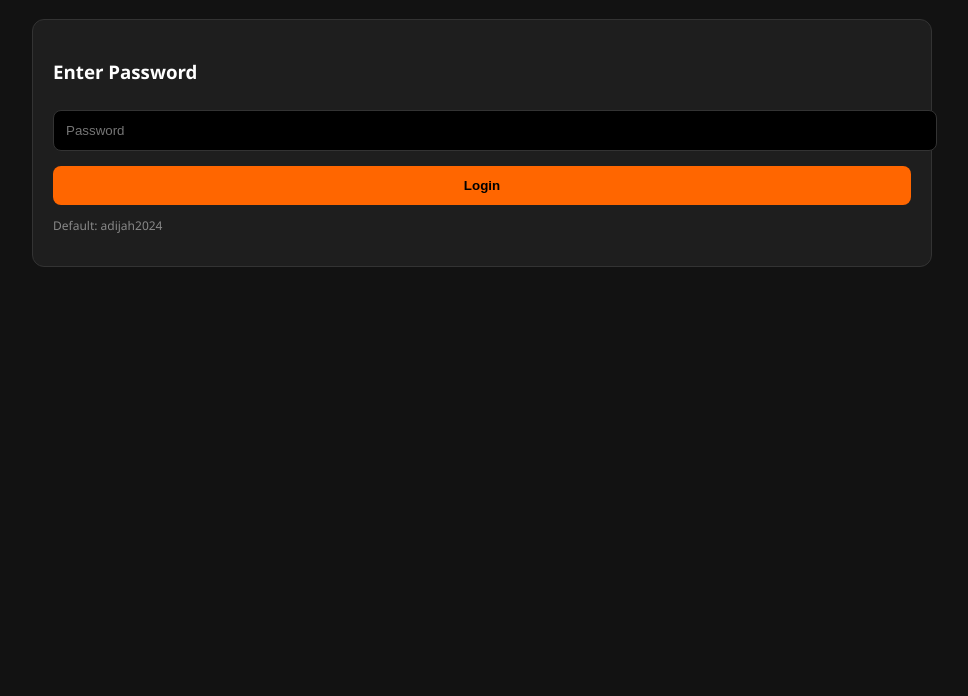
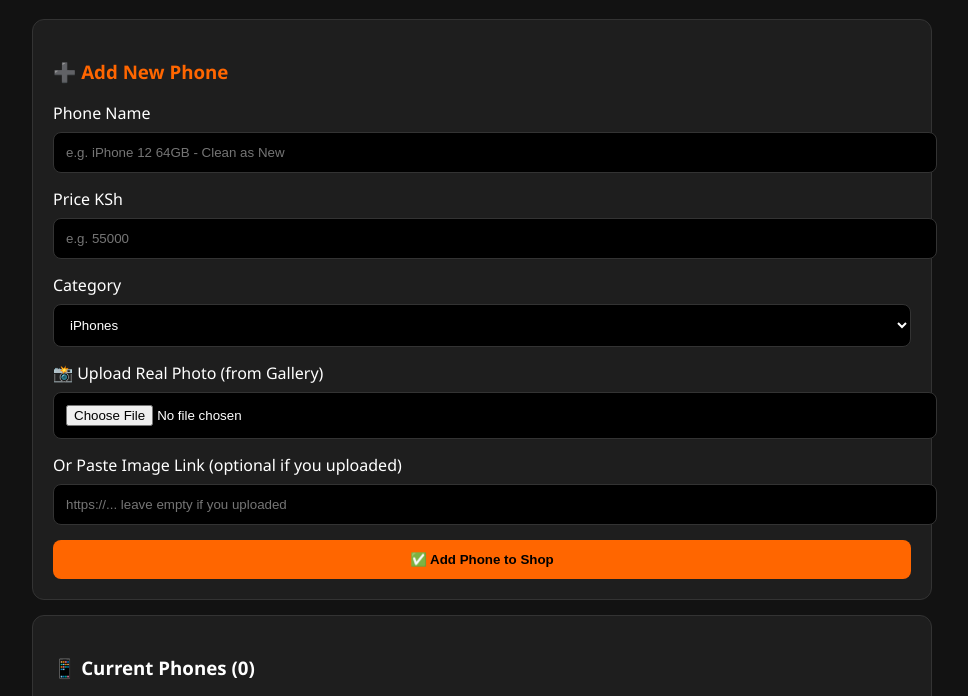
Before and after one commit to keymoney360/adijah-iphones, a website: page untitled/dist/admin.html in a window 1280 px wide. Both pictures are taken after a click on the button "Login". Shown: the part 87-783 px from the top of the page, without its empty margins (158-1126 px from the left). Drawn offline with Linux system fonts and the light colour scheme.

Commit message:
Enhance password check with variations and alerts
Updated password validation logic to allow variations and provide feedback.

```diff
--- a/untitled/dist/admin.html
+++ b/untitled/dist/admin.html
@@ -88,7 +88,16 @@ function previewFile(){
 }
 function getProducts(){let s=localStorage.getItem('adijah_products');return s?JSON.parse(s):[]; if(getProducts().length==0){saveProducts(DEFAULT_PRODUCTS)} return getProducts()}
 function saveProducts(p){localStorage.setItem('adijah_products',JSON.stringify(p));renderList()}
-function checkPass(){if(document.getElementById('pass').value==='adijah2024'){document.getElementById('login').classList.add('hidden');document.getElementById('adminPanel').classList.remove('hidden');if(getProducts().length==0)saveProducts(DEFAULT_PRODUCTS);renderList()}else alert('Wrong!')}
+function checkPass(){
+  let v = document.getElementById('pass').value.trim().toLowerCase();
+  if(v==='adijah2024' || v==='adijah 2024' || v===''){
+    document.getElementById('login').classList.add('hidden');
+    document.getElementById('adminPanel').classList.remove('hidden');
+    renderList();
+  } else {
+    alert('Wrong password - try adijah2024');
+  }
+}
 function renderList(){let products=getProducts();document.getElementById('count').innerText=products.length;let html='';products.forEach((p,i)=>{html+=`<div class="product-row"><img src="${p.image}"><div><b>${p.name}</b><br><span style="color:#ff6600">KSh ${p.price.toLocaleString()}</span></div><button class="btn-red" onclick="deleteProduct(${i})">Delete</button></div>`});document.getElementById('productList').innerHTML=html||'No products yet'}
 function addProduct(){
   let name=document.getElementById('pName').value.trim();
```
